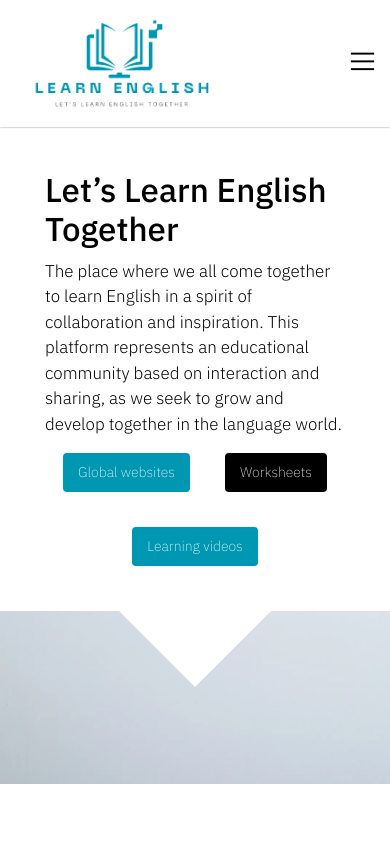
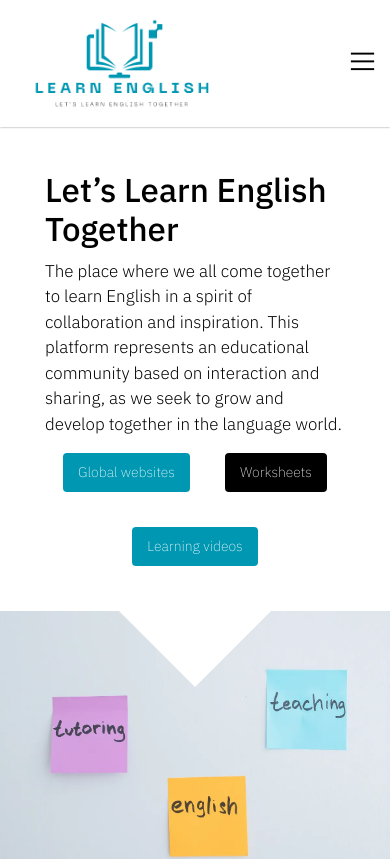
Before and after one commit to abdulrhmanElsawy/learn-english, a React (Create React App) app: page / in a window 390 px wide. Shown: the top 859 px of the page. Built offline with nearby package versions, Linux system fonts and the light colour scheme; a web font is replaced by a local one.

Commit message:
Deployed website

```diff
--- a/src/components/css/landing.css
+++ b/src/components/css/landing.css
@@ -128,4 +128,15 @@
         position: relative;
         min-height: 657px;
     }
+
+    .landing .landing-content img {
+        width: 100%;
+        position: absolute;
+        left: 0;
+        top: 65%;
+        right: 0;
+        bottom: 0;
+        height: 47%;
+        object-fit: cover;
+    }
 }
```
